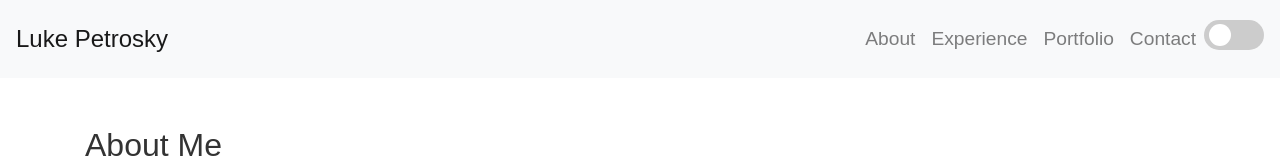
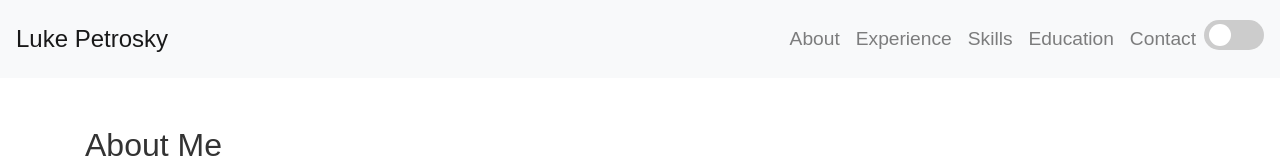
Before and after one commit to petroskyluke/petroskyluke, a plain HTML site: page index.html in a window 1280 px wide. Shown: the top 160 px of the page. Drawn offline with nearby package versions, Linux system fonts and the light colour scheme.

Commit message:
updated navbar

```diff
--- a/index.html
+++ b/index.html
@@ -30,7 +30,10 @@
                     <a class="nav-link" href="#experience">Experience</a>
                 </li>
                 <li class="nav-item">
-                    <a class="nav-link" href="#portfolio">Portfolio</a>
+                    <a class="nav-link" href="#skills">Skills</a>
+                </li>
+                <li class="nav-item">
+                    <a class="nav-link" href="#education">Education</a>
                 </li>
                 <li class="nav-item">
                     <a class="nav-link" href="#contact">Contact</a>
```
